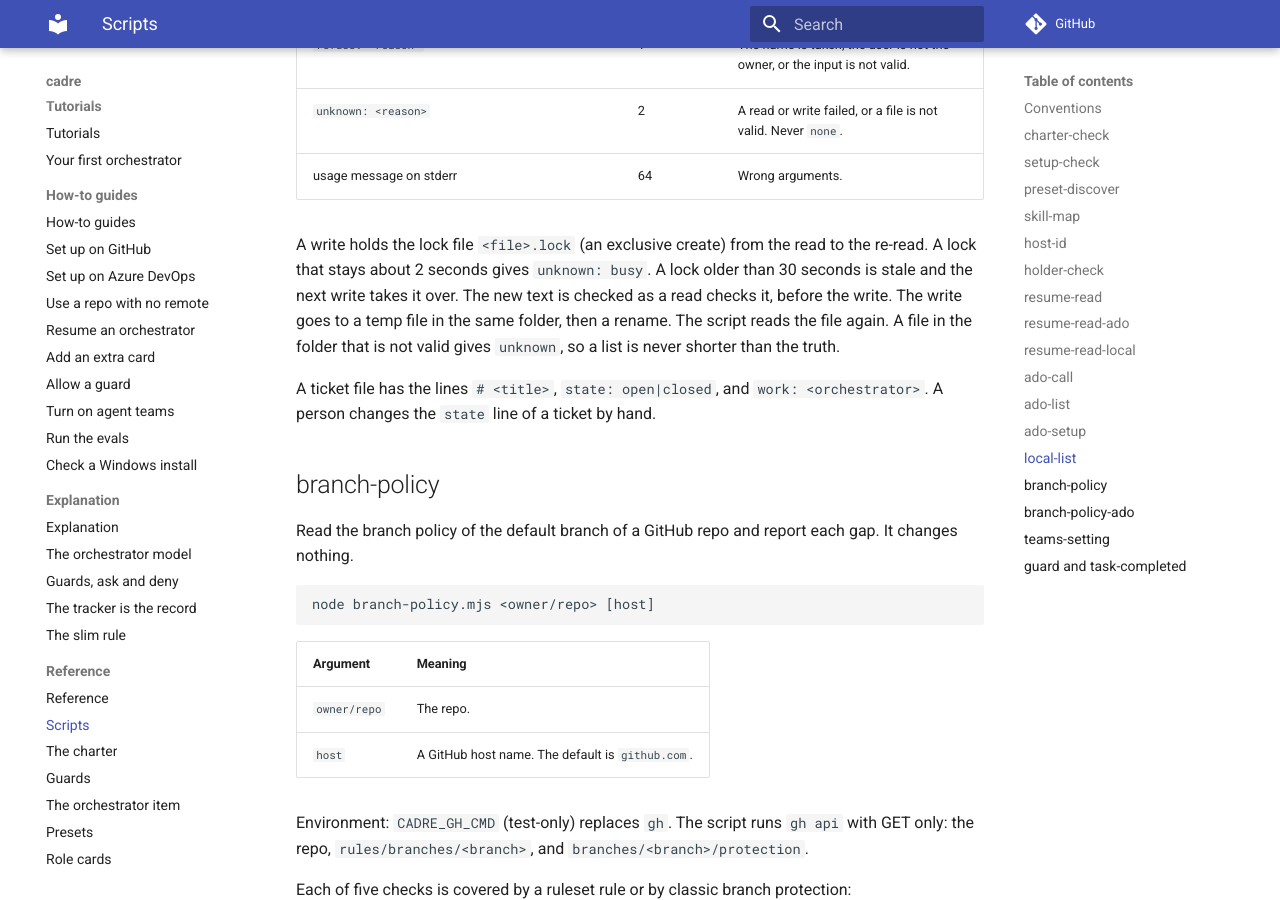
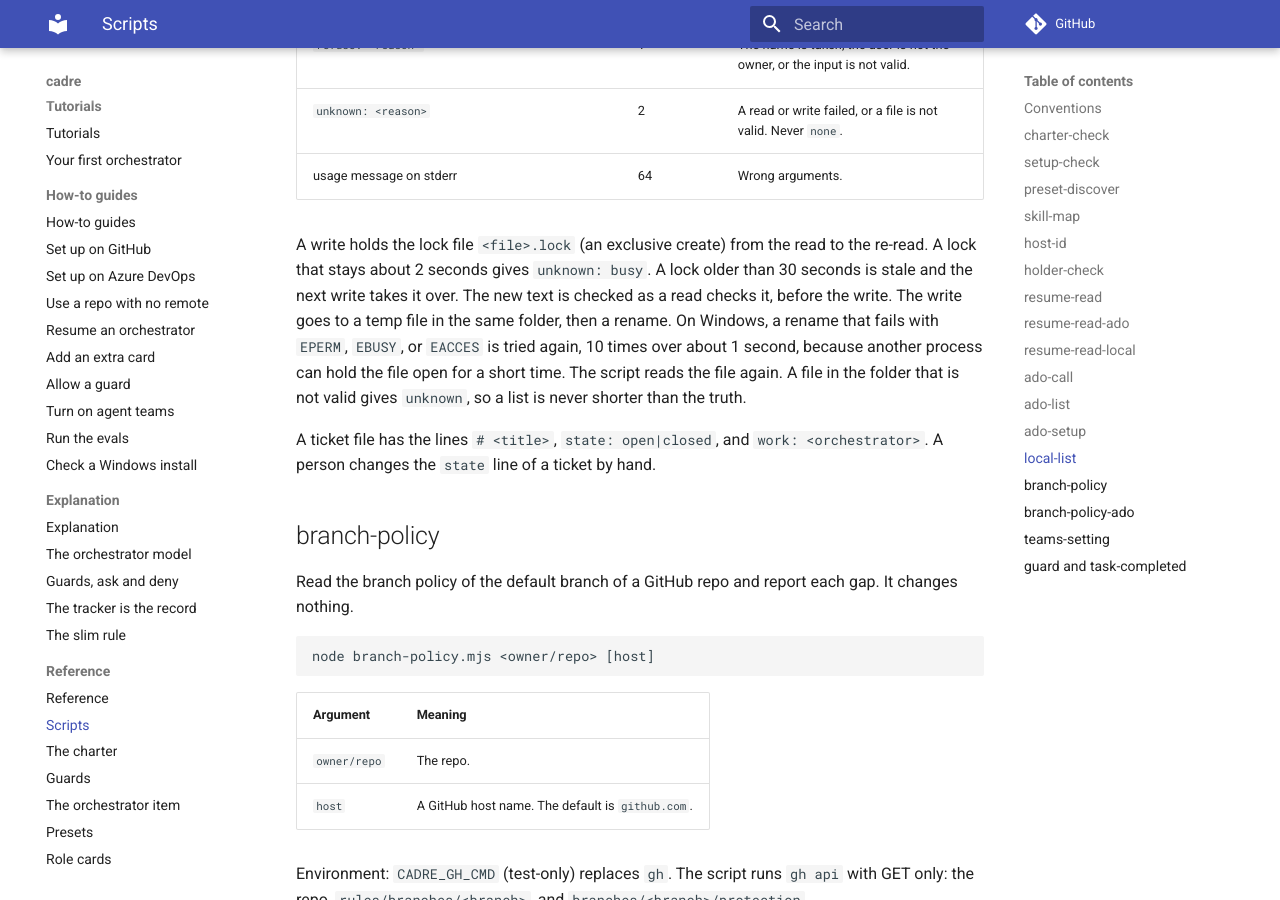
Before and after one commit to jeredleisey/skills, an MkDocs documentation site: the page built from cadre/docs/reference/scripts.md, in a window 1280 px wide and 900 px high, scrolled down 14277 px. Built offline with MkDocs 1.6.1 and Material for MkDocs 9.7.7, drawn with Linux system fonts in a browser that asks for light colours; comment, search, counter and statistics services are not loaded; some of the changed text lies outside the part shown.

Commit message:
Document the rename retry in the scripts reference
The local tracker and the teams setting now try a rename again on a
Windows lock error. The reference says so for both scripts (#36).

Co-Authored-By: Claude Opus 5.5 <noreply@anthropic.com>

```diff
--- a/cadre/docs/reference/scripts.md
+++ b/cadre/docs/reference/scripts.md
@@ -397,7 +397,7 @@ Run it in the repo or in a worktree. The files are in `.cadre/` of the main clon
 | `unknown: <reason>` | 2 | A read or write failed, or a file is not valid. Never `none`. |
 | usage message on stderr | 64 | Wrong arguments. |
 
-A write holds the lock file `<file>.lock` (an exclusive create) from the read to the re-read. A lock that stays about 2 seconds gives `unknown: busy`. A lock older than 30 seconds is stale and the next write takes it over. The new text is checked as a read checks it, before the write. The write goes to a temp file in the same folder, then a rename. The script reads the file again. A file in the folder that is not valid gives `unknown`, so a list is never shorter than the truth.
+A write holds the lock file `<file>.lock` (an exclusive create) from the read to the re-read. A lock that stays about 2 seconds gives `unknown: busy`. A lock older than 30 seconds is stale and the next write takes it over. The new text is checked as a read checks it, before the write. The write goes to a temp file in the same folder, then a rename. On Windows, a rename that fails with `EPERM`, `EBUSY`, or `EACCES` is tried again, 10 times over about 1 second, because another process can hold the file open for a short time. The script reads the file again. A file in the folder that is not valid gives `unknown`, so a list is never shorter than the truth.
 
 A ticket file has the lines `# <title>`, `state: open|closed`, and `work: <orchestrator>`. A person changes the `state` line of a ticket by hand.
 
@@ -480,7 +480,7 @@ node teams-setting.mjs [local|project|user] [repo-root]
 
 The repo root is the current folder by default. The `user` scope ignores it.
 
-The script sets `env.CLAUDE_CODE_EXPERIMENTAL_AGENT_TEAMS` to `"1"` and keeps every other key. A missing file is created. A file that has the value stays as it is. A byte order mark is accepted. The write goes to a temp file in the same folder, then a rename.
+The script sets `env.CLAUDE_CODE_EXPERIMENTAL_AGENT_TEAMS` to `"1"` and keeps every other key. A missing file is created. A file that has the value stays as it is. A byte order mark is accepted. The write goes to a temp file in the same folder, then a rename. On Windows, a rename that fails with `EPERM`, `EBUSY`, or `EACCES` is tried again, 10 times over about 1 second.
 
 For `local`, `git check-ignore` tests the file. `CADRE_GIT_CMD` (test-only) replaces `git`.
 
```
